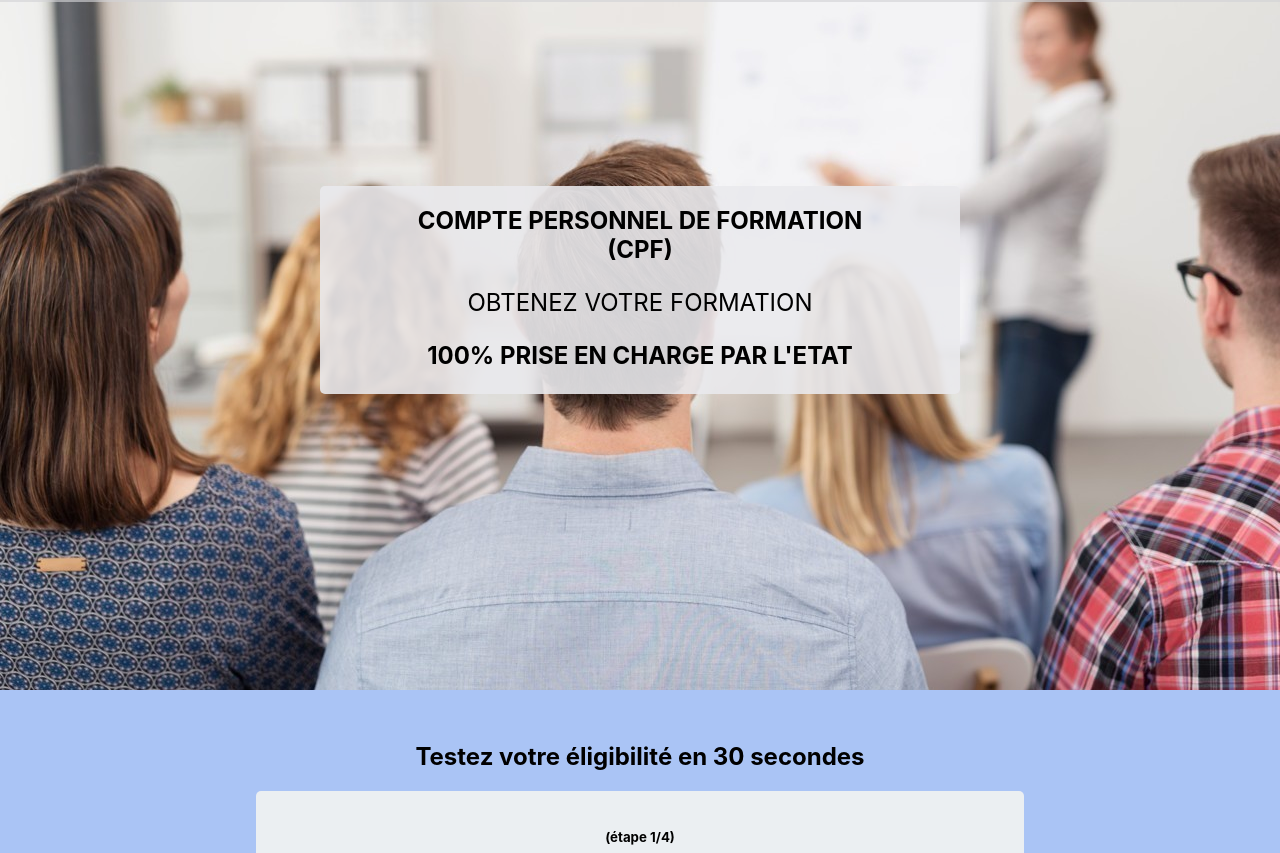
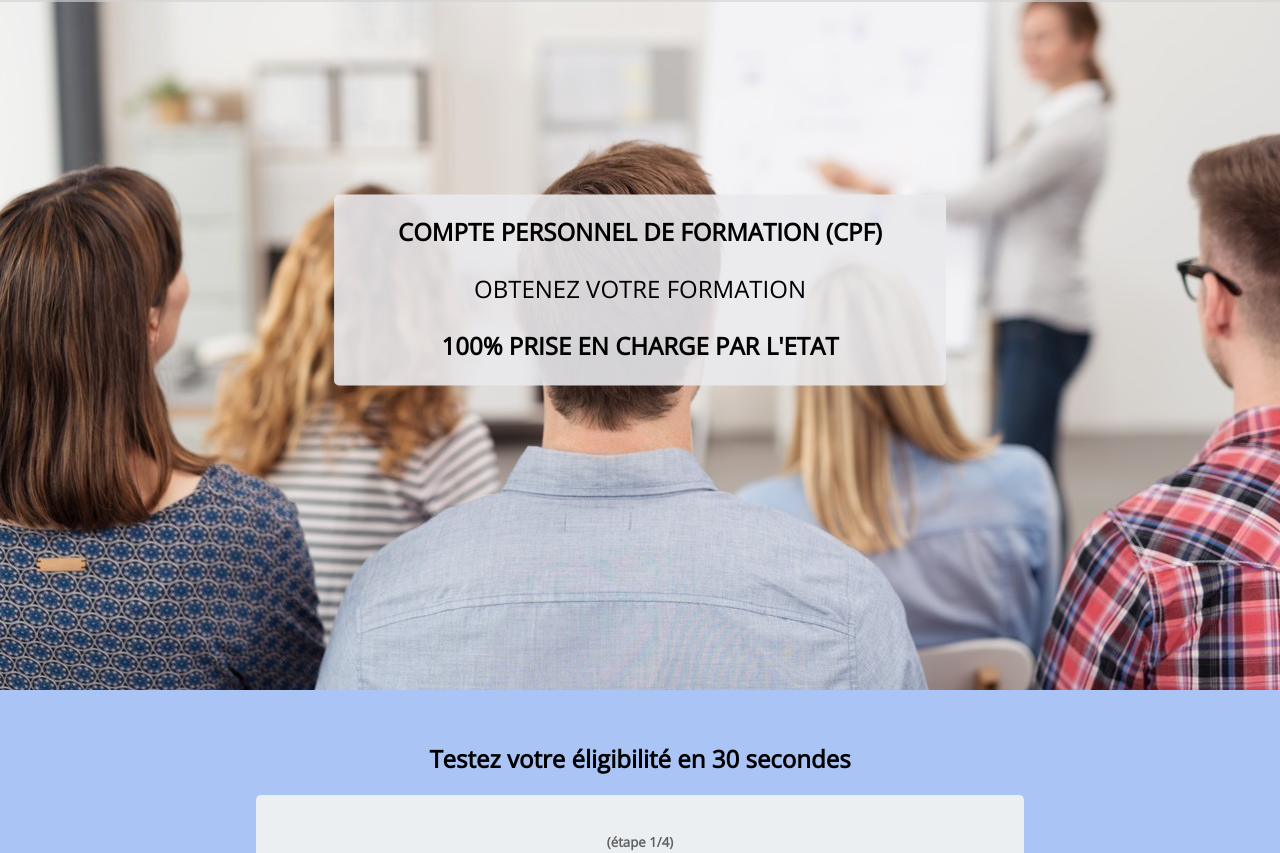
Before and after one commit to deveb2020/Landing_Page_Formations, a React (Create React App) app: page / in a window 1280 px wide. Shown: the part 110-963 px from the top of the page. Built offline with nearby package versions, Linux system fonts and the light colour scheme.

Commit message:
font style added to the document

```diff
--- a/public/index.html
+++ b/public/index.html
@@ -2,19 +2,16 @@
 <html lang="en">
   <head>
     <meta charset="utf-8" />
-    <link rel="icon" href="%PUBLIC_URL%/favicon.ico" />
     <meta name="viewport" content="width=device-width, initial-scale=1" />
     <meta name="theme-color" content="#000000" />
     <meta
       name="description"
       content="Web site created using create-react-app"
     />
-    <link rel="apple-touch-icon" href="%PUBLIC_URL%/logo192.png" />
     <!--
       manifest.json provides metadata used when your web app is installed on a
       user's mobile device or desktop. See https://developers.google.com/web/fundamentals/web-app-manifest/
     -->
-    <link rel="manifest" href="%PUBLIC_URL%/manifest.json" />
     <!--
       Notice the use of %PUBLIC_URL% in the tags above.
       It will be replaced with the URL of the `public` folder during the build.
@@ -24,6 +21,9 @@
       work correctly both with client-side routing and a non-root public URL.
       Learn how to configure a non-root public URL by running `npm run build`.
     -->
+    <link rel="preconnect" href="https://fonts.googleapis.com">
+    <link rel="preconnect" href="https://fonts.gstatic.com" crossorigin>
+    <link href="https://fonts.googleapis.com/css2?family=Open+Sans:wght@300&display=swap" rel="stylesheet">
     <title>React App</title>
   </head>
   <body>
--- a/src/Style/Form.css
+++ b/src/Style/Form.css
@@ -15,6 +15,9 @@
     margin: 0 auto;
 }
 
+.Form>h5 {
+    color: rgba(0, 0, 0, 0.589);
+}
 
 .first_step_btn {
     width: 7rem;
--- a/src/Style/Homepage.css
+++ b/src/Style/Homepage.css
@@ -1,6 +1,7 @@
 body {
     margin: 0;
     padding: 0;
+    font-family: 'Open Sans', sans-serif;
 }
 
 .homepage {
```
